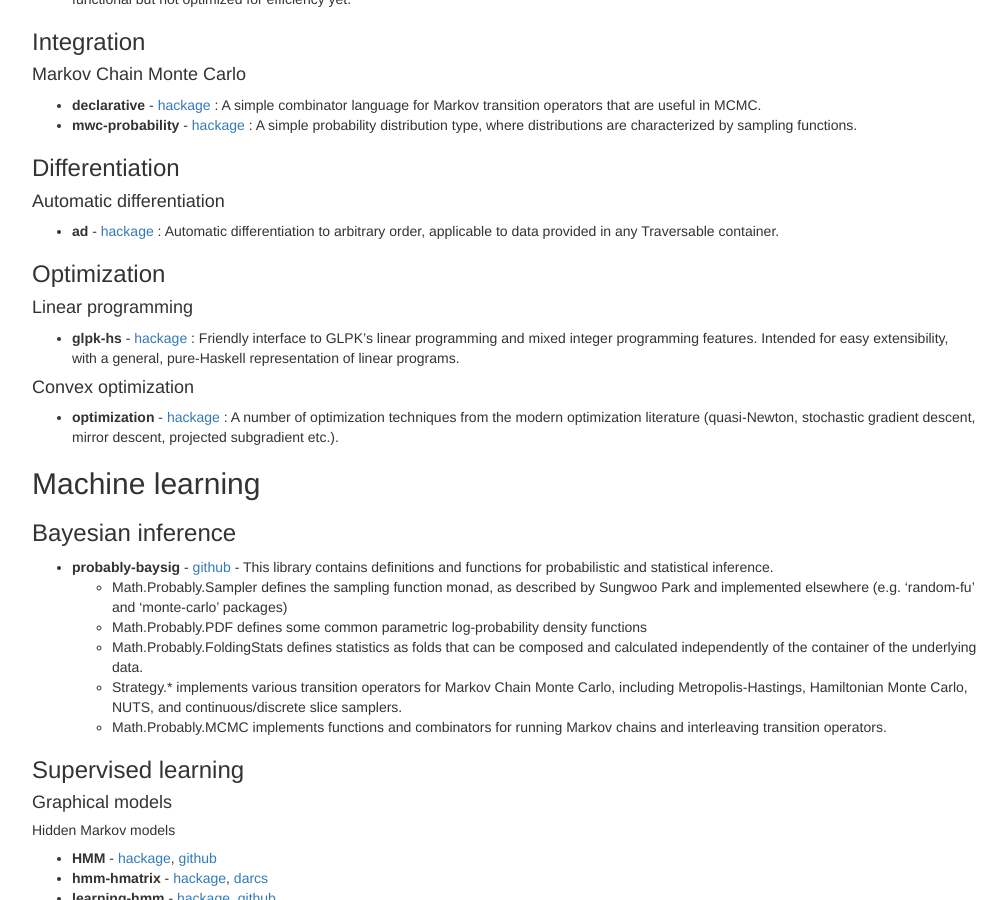
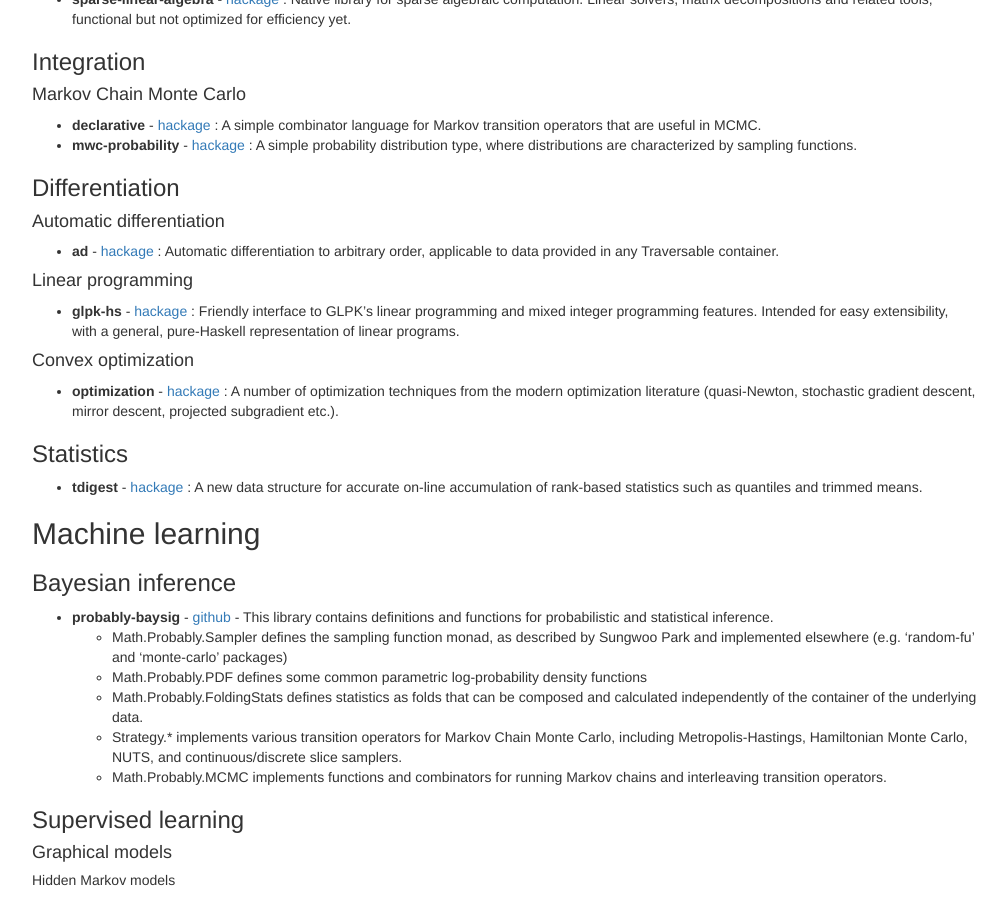
Before and after one commit to DataHaskell/docs, a Jekyll site: the page built from _posts/2016-10-19-current-environment.md, in a window 1280 px wide and 900 px high, scrolled down 1464 px. Shown: the whole window, without its empty margins (233-1240 px from the left). Built offline with Jekyll 4.4.1, drawn with Linux system fonts in a browser that asks for light colours.

Commit message:
Added Statistics section

```diff
--- a/_posts/2016-10-19-current-environment.md
+++ b/_posts/2016-10-19-current-environment.md
@@ -22,6 +22,7 @@ A list of data science and machine learning tools and algorithms that either alr
   - [Optimization](#optimization)
     - Linear programming
     - Convex optimization
+  - [Statistics](#stats)
 
 - [Machine learning](#ml)
   - [Bayesian inference](#bayes)
@@ -87,7 +88,7 @@ A list of data science and machine learning tools and algorithms that either alr
   - **ad** - [hackage](http://hackage.haskell.org/package/ad) : Automatic differentiation to arbitrary order, applicable to data provided in any Traversable container.
 
 
-<h3 id="optimization">Optimization</h3>
+
 
 <h4 id="lp">Linear programming</h4>
 
@@ -97,6 +98,9 @@ A list of data science and machine learning tools and algorithms that either alr
 <h4 id="cvxopt">Convex optimization</h4>
   - **optimization** - [hackage](https://hackage.haskell.org/package/optimization) : A number of optimization techniques from the modern optimization literature (quasi-Newton, stochastic gradient descent, mirror descent, projected subgradient etc.).
 
+
+<h3 id="stats">Statistics</h3>
+  - **tdigest** - [hackage](https://hackage.haskell.org/package/tdigest) : A new data structure for accurate on-line accumulation of rank-based statistics such as quantiles and trimmed means.
 
 
 <h2 id="ml">Machine learning</h2>
```
